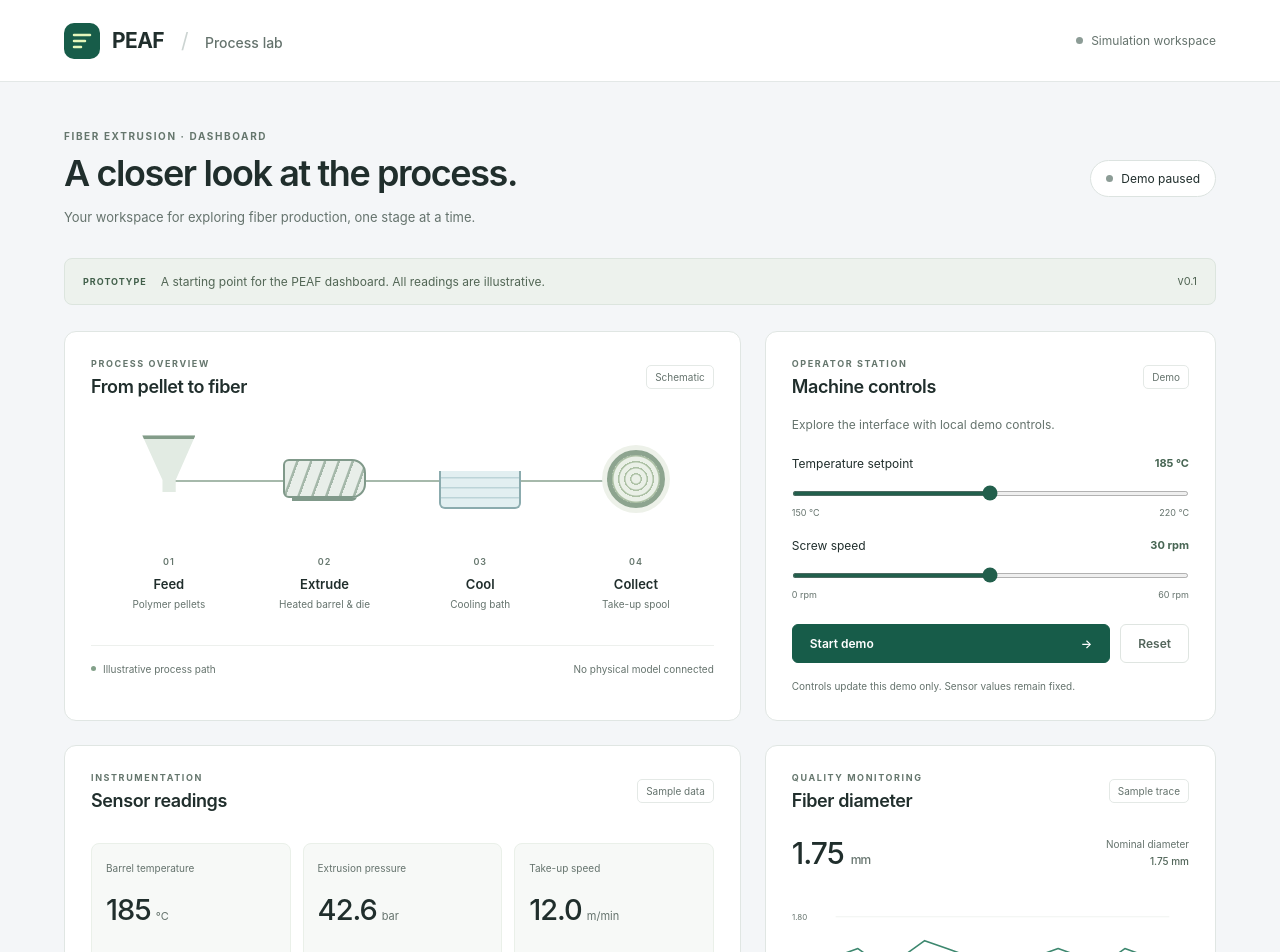
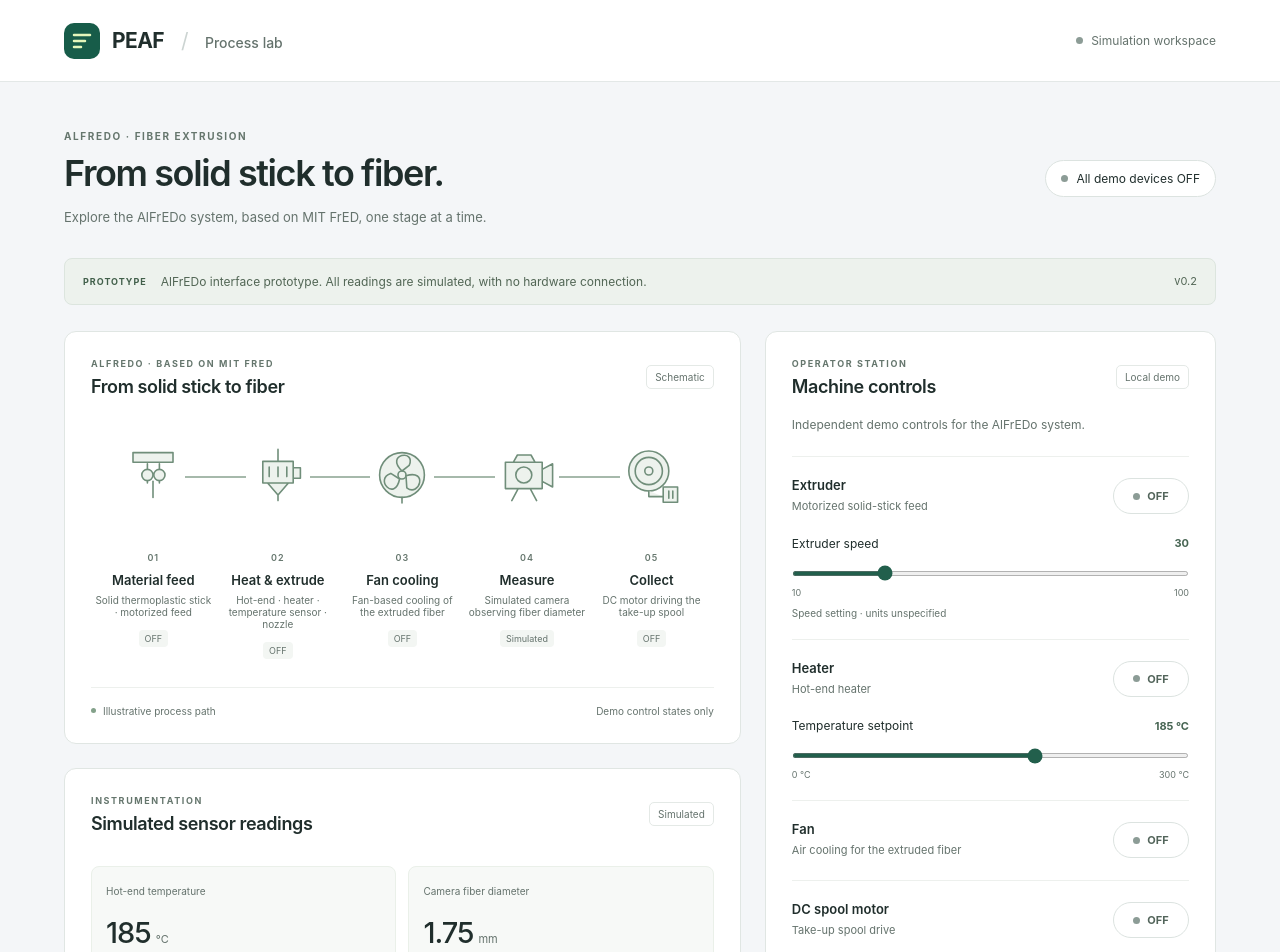
Before and after one commit to FerConsN/PEAF-Dashboard-Mockup, a React (Vite) app: page / in a window 1280 px wide. Shown: the top 952 px of the page. Built offline with nearby package versions, Linux system fonts and the light colour scheme.

Commit message:
Align dashboard process and controls with AlFrEDo system

```diff
--- a/src/App.jsx
+++ b/src/App.jsx
@@ -1,19 +1,13 @@
-import { useState } from 'react'
 import fiberMark from './assets/fiber-mark.svg'
 import ProcessVisualization from './components/ProcessVisualization.jsx'
 import MachineControls from './components/MachineControls.jsx'
 import SensorReadings from './components/SensorReadings.jsx'
 import DiameterMonitor from './components/DiameterMonitor.jsx'
-import { defaultSettings } from './simulation/placeholderData.js'
+import useMachineControls from './simulation/useMachineControls.js'
 
 export default function App() {
-  const [running, setRunning] = useState(false)
-  const [settings, setSettings] = useState({ ...defaultSettings })
-
-  function resetDemo() {
-    setRunning(false)
-    setSettings({ ...defaultSettings })
-  }
+  const { settings, changeSetting, resetControls } = useMachineControls()
+  const anyDeviceOn = settings.extruderOn || settings.heaterOn || settings.fanOn || settings.spoolOn
 
   return (
     <>
@@ -24,17 +18,17 @@ export default function App() {
       </header>
       <main id="main" className="dashboard">
         <div className="page-heading">
-          <div><p className="eyebrow">Fiber extrusion · Dashboard</p><h1>A closer look at the process.</h1><p className="page-description">Your workspace for exploring fiber production, one stage at a time.</p></div>
-          <div className={`status-pill ${running ? 'active' : ''}`} role="status"><span className="small-dot" />{running ? 'Demo running' : 'Demo paused'}</div>
+          <div><p className="eyebrow">AlFrEDo · Fiber extrusion</p><h1>From solid stick to fiber.</h1><p className="page-description">Explore the AlFrEDo system, based on MIT FrED, one stage at a time.</p></div>
+          <div className={`status-pill ${anyDeviceOn ? 'active' : ''}`} role="status"><span className="small-dot" />{anyDeviceOn ? 'Demo controls active' : 'All demo devices OFF'}</div>
         </div>
-        <div className="demo-banner"><span className="demo-label">PROTOTYPE</span><p>A starting point for the PEAF dashboard. All readings are illustrative.</p><span className="version-label">v0.1</span></div>
+        <div className="demo-banner"><span className="demo-label">PROTOTYPE</span><p>AlFrEDo interface prototype. All readings are simulated, with no hardware connection.</p><span className="version-label">v0.2</span></div>
         <div className="dashboard-grid">
-          <ProcessVisualization running={running} />
-          <MachineControls running={running} settings={settings} onSettingChange={(key, value) => setSettings((current) => ({ ...current, [key]: value }))} onToggle={() => setRunning((current) => !current)} onReset={resetDemo} />
+          <ProcessVisualization settings={settings} />
+          <MachineControls settings={settings} onSettingChange={changeSetting} onReset={resetControls} />
           <SensorReadings />
           <DiameterMonitor />
         </div>
-        <footer className="app-footer"><span>PEAF · Fiber extrusion workspace</span><span>Local demo / No machine connection</span></footer>
+        <footer className="app-footer"><span>PEAF · AlFrEDo workspace</span><span>Local demo / No machine connection</span></footer>
       </main>
     </>
   )
--- /dev/null
+++ b/src/components/DeviceControl.jsx
@@ -0,0 +1,25 @@
+export default function DeviceControl({ device, settings, onSettingChange }) {
+  const enabled = settings[device.enabledKey]
+
+  return (
+    <div className="device-control">
+      <div className="device-heading">
+        <div><h3>{device.name}</h3><p>{device.description}</p></div>
+        <button type="button" className={`device-toggle ${enabled ? 'is-on' : ''}`} aria-label={`${device.name} ON/OFF`} aria-pressed={enabled} onClick={() => onSettingChange(device.enabledKey, !enabled)}>
+          <span className="small-dot" aria-hidden="true" />{enabled ? 'ON' : 'OFF'}
+        </button>
+      </div>
+      {device.settingKey && (
+        <div className="control-field">
+          <div className="field-heading">
+            <label htmlFor={`${device.id}-setting`}>{device.settingLabel}</label>
+            <output htmlFor={`${device.id}-setting`}>{settings[device.settingKey]}{device.unit && ` ${device.unit}`}</output>
+          </div>
+          <input id={`${device.id}-setting`} type="range" min={device.min} max={device.max} step="1" value={settings[device.settingKey]} onChange={(event) => onSettingChange(device.settingKey, Number(event.target.value))} />
+          <div className="range-labels"><span>{device.min}{device.unit && ` ${device.unit}`}</span><span>{device.max}{device.unit && ` ${device.unit}`}</span></div>
+          {device.hint && <p className="setting-hint">{device.hint}</p>}
+        </div>
+      )}
+    </div>
+  )
+}
--- a/src/components/DiameterMonitor.jsx
+++ b/src/components/DiameterMonitor.jsx
@@ -5,17 +5,18 @@ export default function DiameterMonitor() {
   const points = diameterSamples.map((value, index) => `${55 + index * 28},${85 - (value - 1.75) * 1000}`).join(' ')
 
   return (
-    <Panel id="diameter-title" eyebrow="Quality monitoring" title="Fiber diameter" badge="Sample trace">
-      <div className="diameter-summary"><div className="diameter-value">1.75 <span>mm</span></div><p>Nominal diameter <strong>1.75 mm</strong></p></div>
+    <Panel id="diameter-title" eyebrow="Simulated camera observation" title="Fiber diameter" badge="Simulated trace">
+      <div className="diameter-summary"><div className="diameter-value">1.75 <span>mm</span></div><p>Illustrative reference <strong>1.75 mm</strong></p></div>
       <svg className="diameter-chart" viewBox="0 0 500 170" role="img" aria-labelledby="chart-title chart-description">
-        <title id="chart-title">Placeholder fiber diameter readings</title>
-        <desc id="chart-description">Sixteen fixed samples between 1.73 and 1.77 millimeters. The dashed line marks the 1.75 millimeter nominal diameter.</desc>
+        <title id="chart-title">Simulated fiber diameter readings</title>
+        <desc id="chart-description">Sixteen fixed simulated camera samples between 1.73 and 1.77 millimeters. The dashed line marks the 1.75 millimeter illustrative reference, not a system specification.</desc>
         <g className="chart-grid"><line x1="55" y1="35" x2="475" y2="35" /><line x1="55" y1="85" x2="475" y2="85" /><line x1="55" y1="135" x2="475" y2="135" /></g>
         <g className="chart-labels"><text x="0" y="39">1.80</text><text x="0" y="89">1.75</text><text x="0" y="139">1.70</text><text x="55" y="164">Sample 01</text><text x="415" y="164">Sample 16</text></g>
         <line className="nominal-line" x1="55" y1="85" x2="475" y2="85" />
         <polyline className="diameter-line" points={points} />
       </svg>
-      <div className="chart-legend"><span><i />Sample diameter</span><span><i className="legend-nominal" />Nominal</span></div>
+      <p className="help-text">Fixed illustrative camera values. No live image, measurement, or physical model.</p>
+      <div className="chart-legend"><span><i />Simulated diameter</span><span><i className="legend-nominal" />Reference</span></div>
     </Panel>
   )
 }
--- a/src/components/MachineControls.jsx
+++ b/src/components/MachineControls.jsx
@@ -1,24 +1,16 @@
 import Panel from './Panel.jsx'
+import DeviceControl from './DeviceControl.jsx'
+import { deviceControls } from '../simulation/systemDefinition.js'
 
-export default function MachineControls({ running, settings, onSettingChange, onToggle, onReset }) {
+export default function MachineControls({ settings, onSettingChange, onReset }) {
   return (
-    <Panel id="controls-title" eyebrow="Operator station" title="Machine controls" badge="Demo">
-      <p className="control-intro">Explore the interface with local demo controls.</p>
-      <div className="control-field">
-        <div className="field-heading"><label htmlFor="temperature">Temperature setpoint</label><output htmlFor="temperature">{settings.temperature} °C</output></div>
-        <input id="temperature" type="range" min="150" max="220" step="1" value={settings.temperature} onChange={(event) => onSettingChange('temperature', Number(event.target.value))} />
-        <div className="range-labels"><span>150 °C</span><span>220 °C</span></div>
+    <Panel id="controls-title" eyebrow="Operator station" title="Machine controls" badge="Local demo">
+      <p className="control-intro">Independent demo controls for the AlFrEDo system.</p>
+      <div className="device-controls">
+        {deviceControls.map((device) => <DeviceControl key={device.id} device={device} settings={settings} onSettingChange={onSettingChange} />)}
       </div>
-      <div className="control-field">
-        <div className="field-heading"><label htmlFor="screw-speed">Screw speed</label><output htmlFor="screw-speed">{settings.screwSpeed} rpm</output></div>
-        <input id="screw-speed" type="range" min="0" max="60" step="1" value={settings.screwSpeed} onChange={(event) => onSettingChange('screwSpeed', Number(event.target.value))} />
-        <div className="range-labels"><span>0 rpm</span><span>60 rpm</span></div>
-      </div>
-      <div className="control-actions">
-        <button className="button-primary" onClick={onToggle}>{running ? 'Pause demo' : 'Start demo'}<span aria-hidden="true">{running ? 'Ⅱ' : '→'}</span></button>
-        <button className="button-secondary" onClick={onReset}>Reset</button>
-      </div>
-      <p className="help-text">Controls update this demo only. Sensor values remain fixed.</p>
+      <div className="control-actions"><button type="button" className="button-secondary" onClick={onReset}>Reset controls</button></div>
+      <p className="help-text">ON/OFF affects demo state only. Setpoints can be prepared while OFF. Simulated readings stay fixed.</p>
     </Panel>
   )
 }
--- /dev/null
+++ b/src/components/ProcessStage.jsx
@@ -0,0 +1,18 @@
+const icons = {
+  feed: <><path d="M15 12h50v12H15zM33 26v24M48 26v24" /><circle cx="33" cy="40" r="7" /><circle cx="48" cy="40" r="7" /><path d="M40 48v20" /></>,
+  hotEnd: <><path d="M40 8v14M21 23h38v27H21zM27 50l13 15 13-15M40 65v7M59 31h9v13h-9" /><path d="M29 30v12M40 30v12M51 30v12" /></>,
+  fan: <><circle cx="40" cy="40" r="28" /><circle cx="40" cy="40" r="5" /><path d="M40 35C18 14 58 7 49 28zM45 41C73 32 62 68 46 56zM37 45C31 74 5 45 26 38zM40 68v7" /></>,
+  camera: <><path d="M13 24h46v33H13zM23 24l5-9h17l5 9M59 33l13-7v29l-13-7M29 57l-8 15M44 57l8 15" /><circle cx="36" cy="40" r="10" /></>,
+  spool: <><circle cx="36" cy="35" r="25" /><circle cx="36" cy="35" r="17" /><circle cx="36" cy="35" r="5" /><path d="M36 60v7h18M54 55h18v19H54zM61 60v9M66 60v9" /></>,
+}
+
+export default function ProcessStage({ stage, number, enabled }) {
+  return (
+    <li className={`process-stage ${enabled ? 'stage-enabled' : ''}`}>
+      <div className="stage-art" aria-hidden="true"><svg viewBox="0 0 80 80">{icons[stage.icon]}</svg></div>
+      <span className="stage-number">{String(number).padStart(2, '0')}</span>
+      <h3>{stage.name}</h3><p>{stage.detail}</p>
+      <span className="stage-state">{stage.enabledKey ? (enabled ? 'ON' : 'OFF') : 'Simulated'}</span>
+    </li>
+  )
+}
--- a/src/components/ProcessVisualization.jsx
+++ b/src/components/ProcessVisualization.jsx
@@ -1,25 +1,14 @@
 import Panel from './Panel.jsx'
+import ProcessStage from './ProcessStage.jsx'
+import { processStages } from '../simulation/systemDefinition.js'
 
-const stages = [
-  { number: '01', name: 'Feed', detail: 'Polymer pellets', shape: 'hopper' },
-  { number: '02', name: 'Extrude', detail: 'Heated barrel & die', shape: 'barrel' },
-  { number: '03', name: 'Cool', detail: 'Cooling bath', shape: 'bath' },
-  { number: '04', name: 'Collect', detail: 'Take-up spool', shape: 'spool' },
-]
-
-export default function ProcessVisualization({ running }) {
+export default function ProcessVisualization({ settings }) {
   return (
-    <Panel id="process-title" eyebrow="Process overview" title="From pellet to fiber" badge="Schematic">
-      <div className={`process-track ${running ? 'is-running' : ''}`}>
-        {stages.map((stage) => (
-          <div className="process-stage" key={stage.number}>
-            <div className="stage-art" aria-hidden="true"><div className={stage.shape} /></div>
-            <span className="stage-number">{stage.number}</span>
-            <h3>{stage.name}</h3><p>{stage.detail}</p>
-          </div>
-        ))}
-      </div>
-      <div className="panel-note"><span className="small-dot" />Illustrative process path <span className="note-end">No physical model connected</span></div>
+    <Panel id="process-title" eyebrow="AlFrEDo · based on MIT FrED" title="From solid stick to fiber" badge="Schematic">
+      <ol className="process-track">
+        {processStages.map((stage, index) => <ProcessStage key={stage.id} stage={stage} number={index + 1} enabled={settings[stage.enabledKey] ?? false} />)}
+      </ol>
+      <div className="panel-note"><span className="small-dot" />Illustrative process path <span className="note-end">Demo control states only</span></div>
     </Panel>
   )
 }
--- a/src/components/SensorReadings.jsx
+++ b/src/components/SensorReadings.jsx
@@ -3,7 +3,7 @@ import { sensorReadings } from '../simulation/placeholderData.js'
 
 export default function SensorReadings() {
   return (
-    <Panel id="sensors-title" eyebrow="Instrumentation" title="Sensor readings" badge="Sample data">
+    <Panel id="sensors-title" eyebrow="Instrumentation" title="Simulated sensor readings" badge="Simulated">
       <div className="sensor-grid">
         {sensorReadings.map((sensor) => (
           <div className="sensor-card" key={sensor.label}>
@@ -13,7 +13,7 @@ export default function SensorReadings() {
           </div>
         ))}
       </div>
-      <p className="help-text">Fixed, simulated readings for layout development.</p>
+      <p className="help-text">Illustrative values only, even when devices are OFF. Not measured or calculated from the setpoints.</p>
     </Panel>
   )
 }
--- a/src/simulation/placeholderData.js
+++ b/src/simulation/placeholderData.js
@@ -1,13 +1,10 @@
-// Fixed demonstration values only. No physical model or live sensor connection.
+// Fixed illustrative values, unrelated to control settings. No physical model.
 export const sensorReadings = [
-  { label: 'Barrel temperature', value: '185', unit: '°C', detail: 'Heating zone 01' },
-  { label: 'Extrusion pressure', value: '42.6', unit: 'bar', detail: 'Die inlet' },
-  { label: 'Take-up speed', value: '12.0', unit: 'm/min', detail: 'Winding station' },
+  { label: 'Hot-end temperature', value: '185', unit: '°C', detail: 'Simulated temperature sensor' },
+  { label: 'Camera fiber diameter', value: '1.75', unit: 'mm', detail: 'Simulated camera observation' },
 ]
 
 export const diameterSamples = [
   1.75, 1.76, 1.74, 1.75, 1.77, 1.76, 1.75, 1.73,
   1.74, 1.75, 1.76, 1.75, 1.74, 1.76, 1.75, 1.75,
 ]
-
-export const defaultSettings = { temperature: 185, screwSpeed: 30 }
--- /dev/null
+++ b/src/simulation/systemDefinition.js
@@ -0,0 +1,25 @@
+// AlFrEDo interface definitions. Speeds are settings, not measured motion.
+export const defaultSettings = {
+  extruderOn: false,
+  extruderSpeed: 30,
+  heaterOn: false,
+  temperature: 185,
+  fanOn: false,
+  spoolOn: false,
+  spoolSpeed: 30,
+}
+
+export const deviceControls = [
+  { id: 'extruder', name: 'Extruder', enabledKey: 'extruderOn', description: 'Motorized solid-stick feed', settingKey: 'extruderSpeed', settingLabel: 'Extruder speed', min: 10, max: 100, unit: '', hint: 'Speed setting · units unspecified' },
+  { id: 'heater', name: 'Heater', enabledKey: 'heaterOn', description: 'Hot-end heater', settingKey: 'temperature', settingLabel: 'Temperature setpoint', min: 0, max: 300, unit: '°C' },
+  { id: 'fan', name: 'Fan', enabledKey: 'fanOn', description: 'Air cooling for the extruded fiber' },
+  { id: 'spool', name: 'DC spool motor', enabledKey: 'spoolOn', description: 'Take-up spool drive', settingKey: 'spoolSpeed', settingLabel: 'Spool motor speed', min: 0, max: 100, unit: 'RPM', hint: 'Nominal RPM setting · not a measured speed' },
+]
+
+export const processStages = [
+  { id: 'feed', name: 'Material feed', detail: 'Solid thermoplastic stick · motorized feed', enabledKey: 'extruderOn', icon: 'feed' },
+  { id: 'hot-end', name: 'Heat & extrude', detail: 'Hot-end · heater · temperature sensor · nozzle', enabledKey: 'heaterOn', icon: 'hotEnd' },
+  { id: 'cooling', name: 'Fan cooling', detail: 'Fan-based cooling of the extruded fiber', enabledKey: 'fanOn', icon: 'fan' },
+  { id: 'measurement', name: 'Measure', detail: 'Simulated camera observing fiber diameter', icon: 'camera' },
+  { id: 'collection', name: 'Collect', detail: 'DC motor driving the take-up spool', enabledKey: 'spoolOn', icon: 'spool' },
+]
--- /dev/null
+++ b/src/simulation/useMachineControls.js
@@ -0,0 +1,17 @@
+import { useState } from 'react'
+import { defaultSettings } from './systemDefinition.js'
+
+// Local interface state only; a future simulation can consume these settings.
+export default function useMachineControls() {
+  const [settings, setSettings] = useState(() => ({ ...defaultSettings }))
+
+  function changeSetting(key, value) {
+    setSettings((current) => ({ ...current, [key]: value }))
+  }
+
+  function resetControls() {
+    setSettings({ ...defaultSettings })
+  }
+
+  return { settings, changeSetting, resetControls }
+}
--- a/src/styles/index.css
+++ b/src/styles/index.css
@@ -31,22 +31,16 @@ h1 { font-size: clamp(26px, 3vw, 36px); font-weight: 600; letter-spacing: -1.4px
 .demo-banner { display: flex; align-items: center; gap: 14px; padding: 15px 18px; border: 1px solid #dce5de; border-radius: 8px; background: #edf2ed; margin-bottom: 26px; font-size: 12px; color: #526655; }
 .demo-label { font-size: 9px; font-weight: 750; letter-spacing: 1px; color: #42604b; }
 .version-label { margin-left: auto; font-size: 11px; }
-.dashboard-grid { display: grid; grid-template-columns: minmax(0, 1.5fr) minmax(0, 1fr); gap: 24px; align-items: stretch; }
+.dashboard-grid { display: grid; grid-template-areas: "process controls" "sensors controls" "diameter controls"; grid-template-columns: minmax(0, 1.5fr) minmax(0, 1fr); gap: 24px; align-items: stretch; }
 .panel { padding: 26px; border: 1px solid #e0e6e3; border-radius: 12px; background: #fff; min-width: 0; }
 .panel-heading { display: flex; align-items: center; justify-content: space-between; gap: 10px; margin-bottom: 24px; }
 .panel-heading .eyebrow { font-size: 9px; margin-bottom: 7px; }
 h2 { font-size: 18px; font-weight: 600; letter-spacing: -.4px; }
 .tag { font-size: 10px; color: #65736d; border: 1px solid #e4e9e6; padding: 5px 8px; border-radius: 5px; white-space: nowrap; }
-.process-track { display: grid; grid-template-columns: repeat(4, 1fr); position: relative; margin: 32px 0 35px; }
+.process-track { display: grid; grid-template-columns: repeat(5, minmax(0, 1fr)); position: relative; margin: 28px 0; padding: 0; list-style: none; }
 .process-track::before { content: ''; position: absolute; left: 12%; right: 12%; top: 51px; height: 2px; background: #a6b9ab; }
 .process-stage { text-align: center; position: relative; }
 .stage-art { height: 100px; display: flex; align-items: center; justify-content: center; margin-bottom: 20px; }
-.hopper { width: 53px; height: 57px; background: #e2ebe3; border-top: 4px solid #839c89; clip-path: polygon(0 0, 100% 0, 63% 78%, 63% 100%, 38% 100%, 38% 78%); transform: translateY(-15px); }
-.barrel { width: 83px; height: 39px; border: 2px solid #80998a; border-radius: 6px 14px 14px 6px; background: repeating-linear-gradient(110deg, #e8eee9, #e8eee9 10px, #a5b8aa 11px, #a5b8aa 13px); box-shadow: 0 12px 0 -9px #80998a; }
-.bath { width: 82px; height: 38px; margin-top: 22px; border: 2px solid #8babae; border-top: 0; border-radius: 0 0 6px 6px; background: repeating-linear-gradient(0deg, #e2eff1 0 8px, #bcd4d8 9px 10px); }
-.spool { width: 58px; height: 58px; border: 5px solid #8da48f; border-radius: 50%; background: repeating-radial-gradient(circle, #eaf0e7 0 4px, #adc1a5 5px 6px); box-shadow: 0 0 0 5px #edf1e9; }
-.is-running .spool { animation: wind 4s linear infinite; }
-@keyframes wind { to { transform: rotate(360deg); } }
 .stage-number { font-size: 9px; font-weight: 600; letter-spacing: 1px; color: #65766d; }
 h3 { margin: 7px 0 6px; font-size: 13px; font-weight: 600; }
 .process-stage p { font-size: 10px; color: #65736d; padding: 0 3px; }
@@ -67,7 +61,7 @@ input[type="range"] { width: 100%; accent-color: #225f4c; height: 5px; cursor: p
 .button-secondary { border: 1px solid #dfe5e1; background: #fff; color: #53655b; }
 .button-secondary:hover { background: #f0f4f1; }
 .help-text { font-size: 10px; line-height: 1.6; color: #65736d; margin-top: 15px; }
-.sensor-grid { display: grid; grid-template-columns: repeat(3, 1fr); gap: 12px; margin-top: 32px; }
+.sensor-grid { display: grid; grid-template-columns: repeat(2, 1fr); gap: 12px; margin-top: 32px; }
 .sensor-card { background: #f7f9f7; border: 1px solid #eaf0e9; border-radius: 8px; padding: 18px 14px; }
 .sensor-card > p { font-size: 10px; color: #65736d; }
 .sensor-value { margin: 18px 0; font-size: 29px; font-weight: 550; letter-spacing: -1px; white-space: nowrap; }
@@ -91,13 +85,12 @@ input[type="range"] { width: 100%; accent-color: #225f4c; height: 5px; cursor: p
 .skip-link { position: absolute; left: 10px; top: -100px; padding: 12px; background: white; z-index: 2; }
 .skip-link:focus { top: 10px; }
 @media (max-width: 1000px) {
-  .dashboard-grid { grid-template-columns: minmax(0, 1fr) minmax(0, 1fr); gap: 18px; }
+  .dashboard-grid { grid-template-columns: minmax(0, 1fr); grid-template-areas: "process" "controls" "sensors" "diameter"; gap: 18px; }
   .panel { padding: 20px; }
   .sensor-grid { grid-template-columns: 1fr; margin-top: 20px; }
   .sensor-card { display: flex; justify-content: space-between; align-items: center; gap: 10px; padding: 16px 12px; }
   .sensor-value { margin: 0; font-size: 23px; }
   .sensor-detail { display: none; }
-  .stage-art { transform: scale(.8); }
   .note-end { margin-left: 12px; }
 }
 @media (max-width: 700px) {
@@ -111,4 +104,32 @@ input[type="range"] { width: 100%; accent-color: #225f4c; height: 5px; cursor: p
   .version-label { display: none; }
   .app-footer { flex-direction: column; gap: 8px; }
 }
-@media (prefers-reduced-motion: reduce) { .is-running .spool { animation: none; } }
+
+/* Independent stage and device states are ready for future animation consumers. */
+.panel:has(#process-title) { grid-area: process; }
+.panel:has(#controls-title) { grid-area: controls; }
+.panel:has(#sensors-title) { grid-area: sensors; }
+.panel:has(#diameter-title) { grid-area: diameter; }
+.stage-art svg { width: 64px; height: 80px; fill: #edf2ed; stroke: #708e7a; stroke-width: 2; stroke-linecap: round; stroke-linejoin: round; background: #fff; }
+.stage-enabled .stage-art svg { stroke: #175c49; fill: #dcece1; }
+.stage-state { display: inline-block; margin-top: 12px; padding: 3px 6px; border-radius: 4px; font-size: 9px; color: #65736d; background: #f3f6f3; }
+.stage-enabled .stage-state { background: #e2f0e6; color: #175c49; }
+.device-control { border-top: 1px solid #edf0ed; padding: 20px 0; }
+.device-heading { display: flex; align-items: center; justify-content: space-between; gap: 12px; }
+.device-heading h3 { font-size: 13px; margin: 0 0 5px; }
+.device-heading p { font-size: 11px; line-height: 1.6; color: #65736d; }
+.device-toggle { display: flex; align-items: center; justify-content: center; gap: 7px; min-width: 76px; min-height: 36px; padding: 8px 10px; border: 1px solid #dce3e0; border-radius: 20px; color: #53655b; background: #fff; font-size: 11px; font-weight: 650; }
+.device-toggle.is-on { color: #175c49; background: #e2f0e6; border-color: #bdd6c5; }
+.device-toggle.is-on .small-dot { background: #288265; }
+.device-control .control-field { margin: 20px 0 0; }
+.setting-hint { font-size: 10px; color: #65736d; margin-top: 9px; }
+@media (max-width: 550px) {
+  .process-track { grid-template-columns: 1fr; gap: 18px; margin: 20px 0; }
+  .process-track::before { width: 2px; height: auto; top: 30px; bottom: 40px; left: 31px; right: auto; }
+  .process-stage { display: grid; grid-template-columns: 64px 1fr auto; column-gap: 12px; text-align: left; align-items: start; }
+  .stage-art { grid-row: 1 / 4; height: 80px; margin: 0; }
+  .stage-number { grid-column: 2; }
+  .process-stage h3 { grid-column: 2; margin: 4px 0; }
+  .process-stage p { grid-column: 2; padding: 0; line-height: 1.6; }
+  .stage-state { grid-column: 3; grid-row: 1 / 4; margin-top: 25px; }
+}
```
Also changed, not shown: 1 other file (tests, documents, lock files or other folders).
